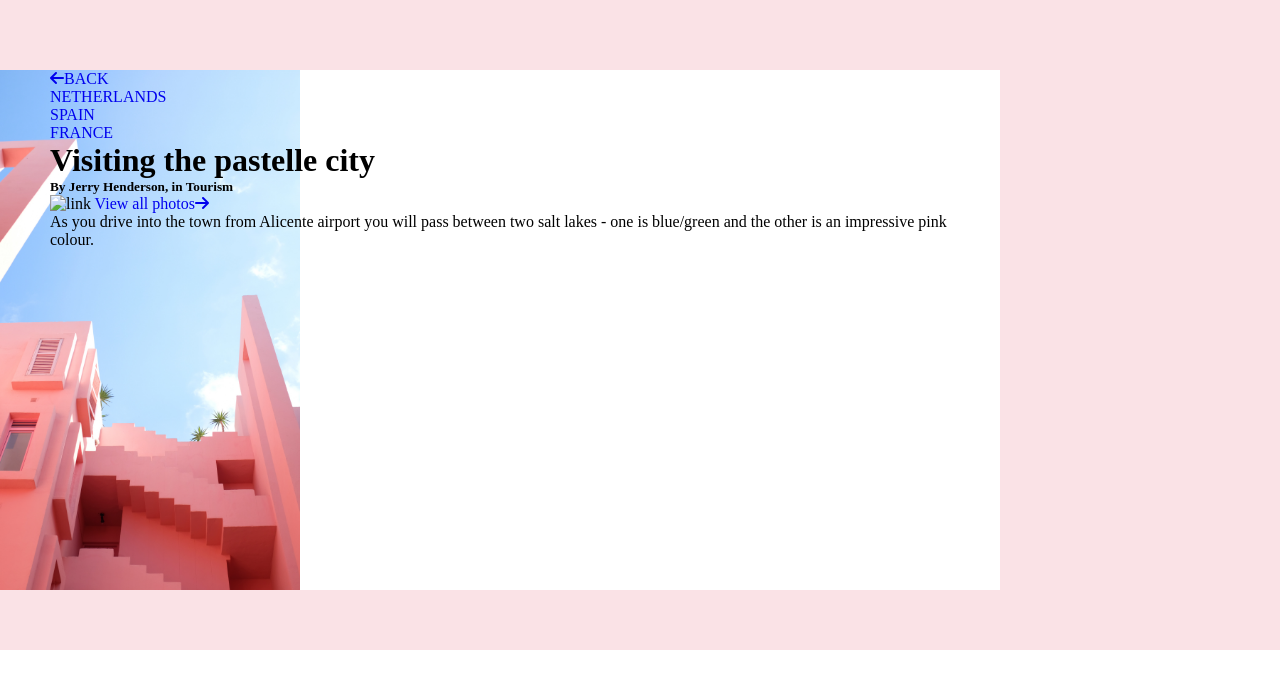
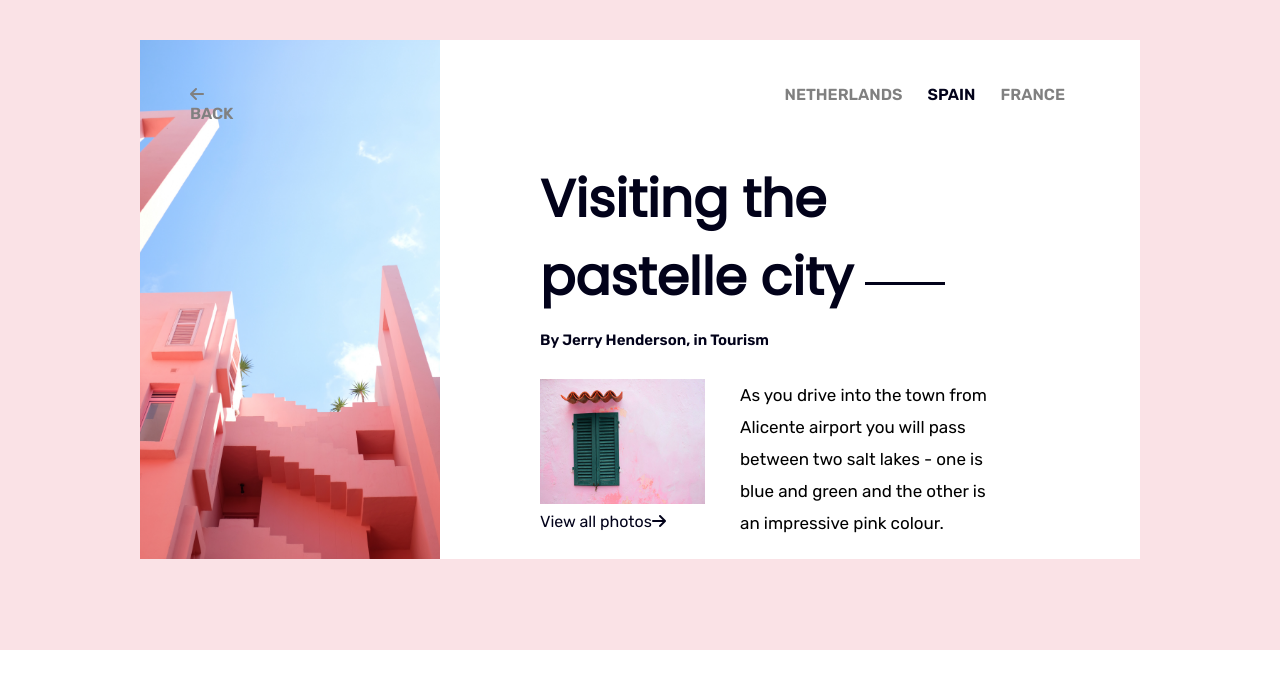
Before and after one commit to Chamomile2023/Loop_8, a plain HTML site: page index.html in a window 1280 px wide. Drawn offline with Linux system fonts and the light colour scheme.

Commit message:
End of the code

```diff
--- a/index.html
+++ b/index.html
@@ -1,36 +1,64 @@
 <!DOCTYPE html>
 <html lang="en">
   <head>
-    <meta charset="UTF-8">
-    <meta http-equiv="X-UA-Compatible" content="IE=edge">
-    <meta name="viewport" content="width=device-width, initial-scale=1.0">
-    <script src="https://kit.fontawesome.com/421b7b042b.js" crossorigin="anonymous"></script>
-    <link rel="stylesheet" href="./style.css">
+    <meta charset="UTF-8" />
+    <meta http-equiv="X-UA-Compatible" content="IE=edge" />
+    <meta name="viewport" content="width=device-width, initial-scale=1.0" />
+    <script
+      src="https://kit.fontawesome.com/421b7b042b.js"
+      crossorigin="anonymous"
+    ></script>
+    <link rel="preconnect" href="https://fonts.googleapis.com" />
+    <link rel="preconnect" href="https://fonts.gstatic.com" crossorigin />
+    <link
+      href="https://fonts.googleapis.com/css2?family=Noto+Sans:wght@400;700&family=Rubik:wght@300;400;600&display=swap"
+      rel="stylesheet"
+    />
+    <link rel="preconnect" href="https://fonts.googleapis.com">
+<link rel="preconnect" href="https://fonts.gstatic.com" crossorigin>
+<link href="https://fonts.googleapis.com/css2?family=Poppins&display=swap" rel="stylesheet">
+    <link rel="stylesheet" href="./style.css" />
     <title>Loop_8</title>
   </head>
+
   <body>
     <div class="baground_1">
       <div class="background_2">
         <div class="container">
           <div class="navigation">
             <ul>
-                        <li><a href="#!"><i class="fa-solid fa-arrow-left"></i>BACK</a></li>
+              <li class="active">
+                <a href="#!"><i class="fa-solid fa-arrow-left"></i>BACK</a>
+              </li>
               <li><a href="#!">NETHERLANDS</a></li>
-                        <li><a href="#!">SPAIN</a></li>
+              <li>
+                <a href="#!"><span>SPAIN</span></a>
+              </li>
               <li><a href="#!">FRANCE</a></li>
             </ul>
           </div>
-                <div class="TEXT">
-                    <h1>Visiting the pastelle city <div class="vertical"></div></h1>
+          <div class="text">
+            <div class="title">
+                <h1>
+                    Visiting the pastelle city
+                  </h1> <div class="vertical"></div>
+            </div>
             <h5>By Jerry Henderson, in Tourism</h5>
-                </div>
+
           <div class="you_tube">
             <div class="link">
-                        <img src="./images/preview.jpgx" alt="link">
-                        <a href="#!">View all photos<i class="fa-solid fa-arrow-right"></i></a>
+              <img src="./images/preview.jpg" alt="link" />
+              <a href="#!"
+                >View all photos<i class="fa-solid fa-arrow-right"></i
+              ></a>
             </div>
             <div class="paragraph">
-                        <p>As you drive into the town from Alicente airport you will pass between two salt lakes - one is blue/green and the other is an impressive pink colour.</p>
+              <p>
+                As you drive into the town from Alicente airport you will pass
+                between two salt lakes - one is blue and green and the other is an
+                impressive pink colour.
+              </p>
+            </div>
         </div>
           </div>
         </div>
--- a/style.css
+++ b/style.css
@@ -4,11 +4,14 @@
     list-style: none;
     text-decoration: none;
     box-sizing: border-box;
+    font-family: 'Noto Sans', sans-serif;
+    font-family: 'Rubik', sans-serif;
+
 }
 .baground_1{
-    position: relative;
     width: 100%;
     height: 650px;
+    padding-top: 40px;
     background-color: rgb(250, 226, 230);
 }
 .container{
@@ -16,13 +19,94 @@
     margin: 0 auto;
 }
 .background_2{
-    position: absolute;
-    top: 70px;
-    left: auto;
+    position: relative;
     width: 1000px;
-    height: 80%;
+    height: 85%;
+    margin: auto;
     background-color: #fff;
     background-image: url(./images/background.jpg);
     background-size: 30%;
     background-repeat: no-repeat;
 }
+.navigation{
+    padding-top: 45px;
+}
+.navigation .active{
+    padding-right: 530px;
+}
+.navigation .active i{
+    padding-right: 10px;
+}
+.navigation ul{
+    display: flex;
+}
+.navigation ul li{
+    padding-right: 25px;
+}
+.navigation ul li a{
+    font-weight: bold;
+    font-size: 16px;
+    color: grey;
+}
+.navigation ul li a span{
+    color: rgb(2, 2, 26);
+}
+.navigation ul li a:hover{
+    color: rgb(2, 2, 26);
+}
+.text{
+    position: absolute;
+    top: 120px;
+    left: 400px;
+    width: 630px;
+}
+.text .title{
+    display: flex;
+}
+.text h1{
+    width: 400px;
+    font-family: 'Poppins', sans-serif;
+    font-weight: 900;
+    font-size: 52px;
+    color: rgb(2, 2, 26);
+}
+.text .vertical{
+    width: 80px;
+    height: 2.5px;
+    background-color: rgb(2, 2, 26);
+    margin-top: 122px;
+    margin-left: -75px;
+}
+.text h5{
+    font-weight: bold;
+    font-size: 15px;
+    color: rgb(2, 2, 26);
+    padding-top: 15px;
+}
+.you_tube{
+    display: flex;
+    padding-top: 30px;
+}
+.link{
+    display: flex;
+    flex-direction: column;
+}
+.link img{
+    width: 165px;
+    height: 125px;
+}
+.link a{
+    font-weight: normal;
+    font-size: 16px;
+    color: rgb(2, 2, 26);
+    padding-top: 8px;
+}
+.paragraph{
+    width: 290px;
+}
+.paragraph p{
+    font-weight: normal;
+    font-size: 17px;
+    line-height: 32px;
+    padding-left: 35px;
+}
```
Lines whose indentation alone changed are shown as unchanged.
